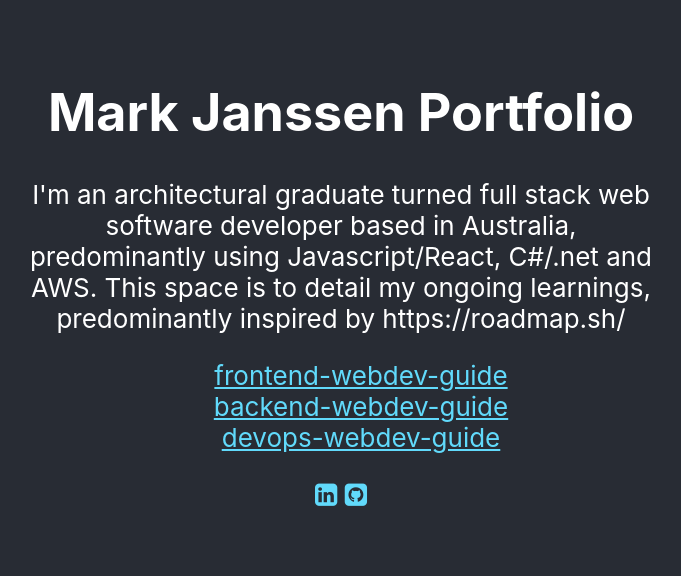
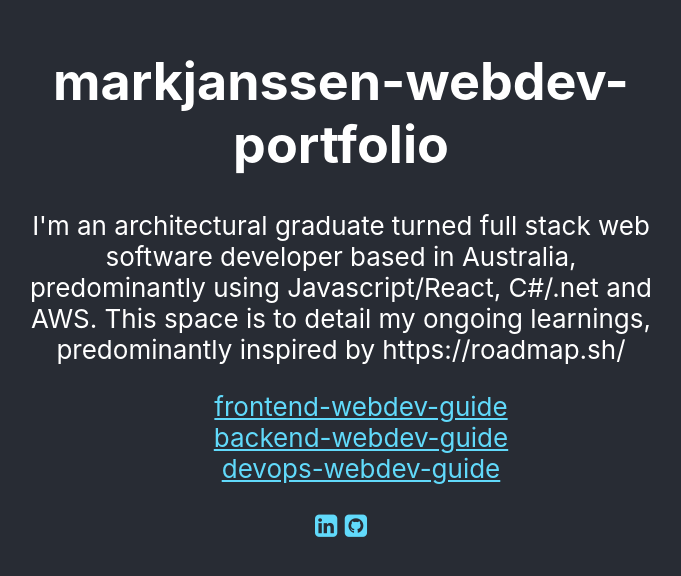
Before and after one commit to Mark-Cooper-Janssen-Vooles/portfolio_guides, a React (Create React App) app: page / in a window 1280 px wide. Shown: the part 122-698 px from the top of the page, without its empty margins (299-980 px from the left). Built offline with nearby package versions, Linux system fonts and the light colour scheme.

Commit message:
Update header

```diff
--- a/src/App.js
+++ b/src/App.js
@@ -5,7 +5,7 @@ function App() {
     <div className="App">
       <header className="App-header">
         <div className="Content-wrap">
-          <h1>Mark Janssen Portfolio</h1>
+          <h1>markjanssen-webdev-portfolio</h1>
           <div>
             I'm an architectural graduate turned full stack web software developer based in Australia, predominantly using Javascript/React, C#/.net and AWS.
             This space is to detail my ongoing learnings, predominantly inspired by https://roadmap.sh/
```
